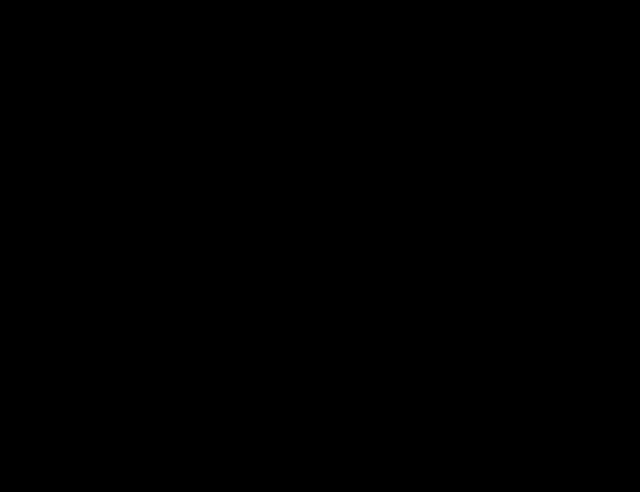
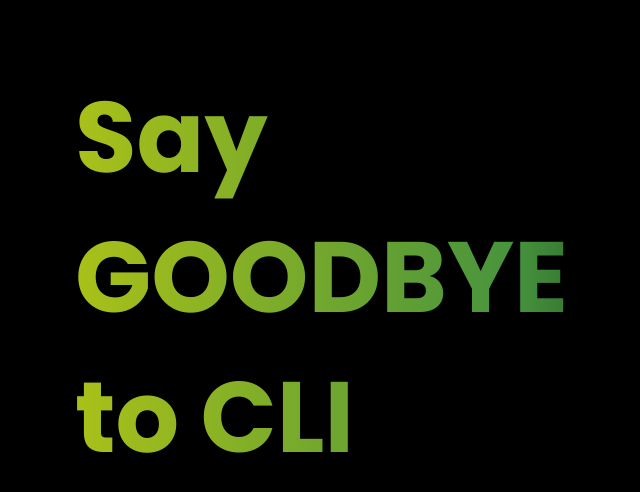
Before and after one commit to Project-Based-Learning-crew-3/subdomain-enumeration, a React (Create React App) app in the folder subdomain-enumeration-frontend/: page / in a window 1280 px wide. Shown: the top 492 px of the page, without its empty margins (13-653 px from the left). Built offline with nearby package versions, Linux system fonts and the light colour scheme.

Commit message:
header text and animation

```diff
--- a/subdomain-enumeration-frontend/src/index.css
+++ b/subdomain-enumeration-frontend/src/index.css
@@ -1,3 +1,5 @@
+/* Poppins font */
+@import url('https://fonts.googleapis.com/css2?family=Poppins:ital,wght@0,600;0,700;0,800;1,600;1,700&display=swap');
 *
 *::before,
 *::after {
@@ -23,9 +25,7 @@ input{
     height: 60.61px;
 }
 
-h1{
-    /* background-color: #f3ec78; */
-}
+
 
 input::after{
 /* content:"../assets/search.svg" ; */
--- a/subdomain-enumeration-frontend/src/pages/Home.tsx
+++ b/subdomain-enumeration-frontend/src/pages/Home.tsx
@@ -1,16 +1,19 @@
 import React from "react";
 import SearchBar from "../components/SearchBar";
+import "./home.css";
 
 const Home = () => {
-    const headerCapitalize:any = {
-        textTransform: 'Capitalize'
-    }
-
   return (
     <>
-    <div>
-        <h1>Say goodbye to  cli </h1>
-    </div>
+      <div className="home-title">
+        <h1>
+          Say
+          <span style={{ textTransform: "uppercase" }}>goodbye</span>
+          <span>
+            to <span style={{ textTransform: "uppercase" }}>cli</span>
+          </span>
+        </h1>
+      </div>
       {/* <SearchBar /> */}
     </>
   );
--- /dev/null
+++ b/subdomain-enumeration-frontend/src/pages/home.css
@@ -0,0 +1,30 @@
+.home-title{
+    line-height: 140px;
+    margin-left: 5rem;
+    display: block;
+    max-width:700px;
+}
+
+h1{
+    font-family: 'Poppins', sans-serif;
+    font-size: 100px;
+    background-image: linear-gradient(90deg, rgba(172, 195, 25, 0.99) 0%, #46933E 63.02%, rgba(7, 68, 7, 0.35) 100%);
+    -webkit-background-clip: text;
+    -moz-background-clip: text;
+    -webkit-text-fill-color: transparent;
+    -moz-text-fill-color: transparent;
+    display: flex;
+    flex-direction: column;
+    animation: 1s ease-in-out 0s 1 slideInFromLeft;
+}
+
+
+/* header slide animation on page load */
+@keyframes slideInFromLeft {
+    0% {
+      transform: translateX(-100%);
+    }
+    100% {
+      transform: translateX(0);
+    }
+  }
```
